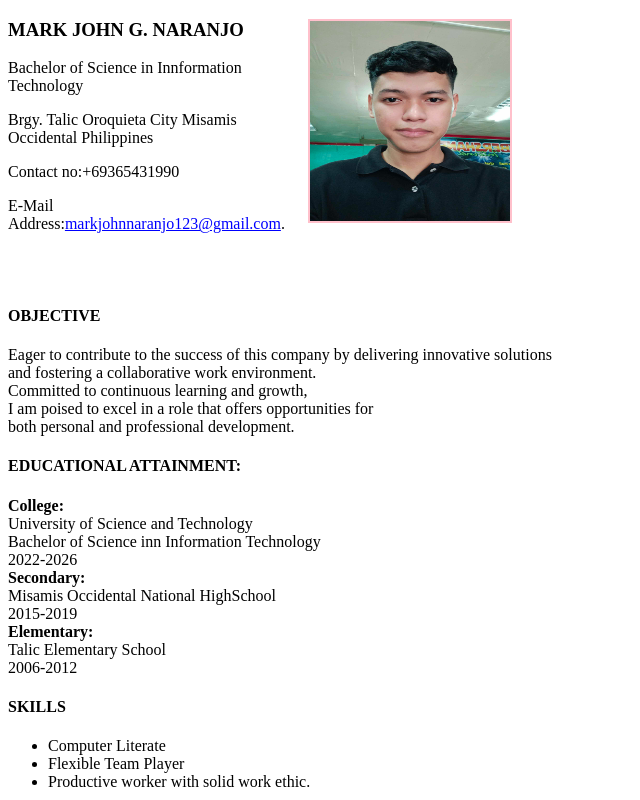
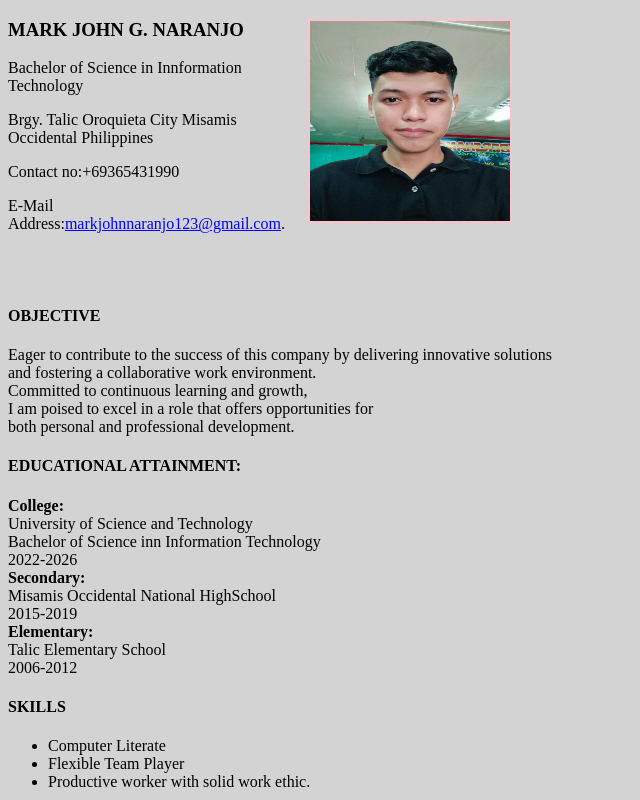
Before and after one commit to MarkJohnnn/MarkJohnnn.github.io, a plain HTML site: page index.html in a window 1280 px wide. Shown: the top 800 px of the page, without its empty margins (0-640 px from the left). Drawn offline with Linux system fonts and the light colour scheme.

Commit message:
Update index.html

```diff
--- a/index.html
+++ b/index.html
@@ -12,6 +12,9 @@
 			border-style: solid;
 			border-width:2px;
 			border-color: pink;
+		}
+		html{
+			background-color: lightgrey;
 		}
 
 
```
